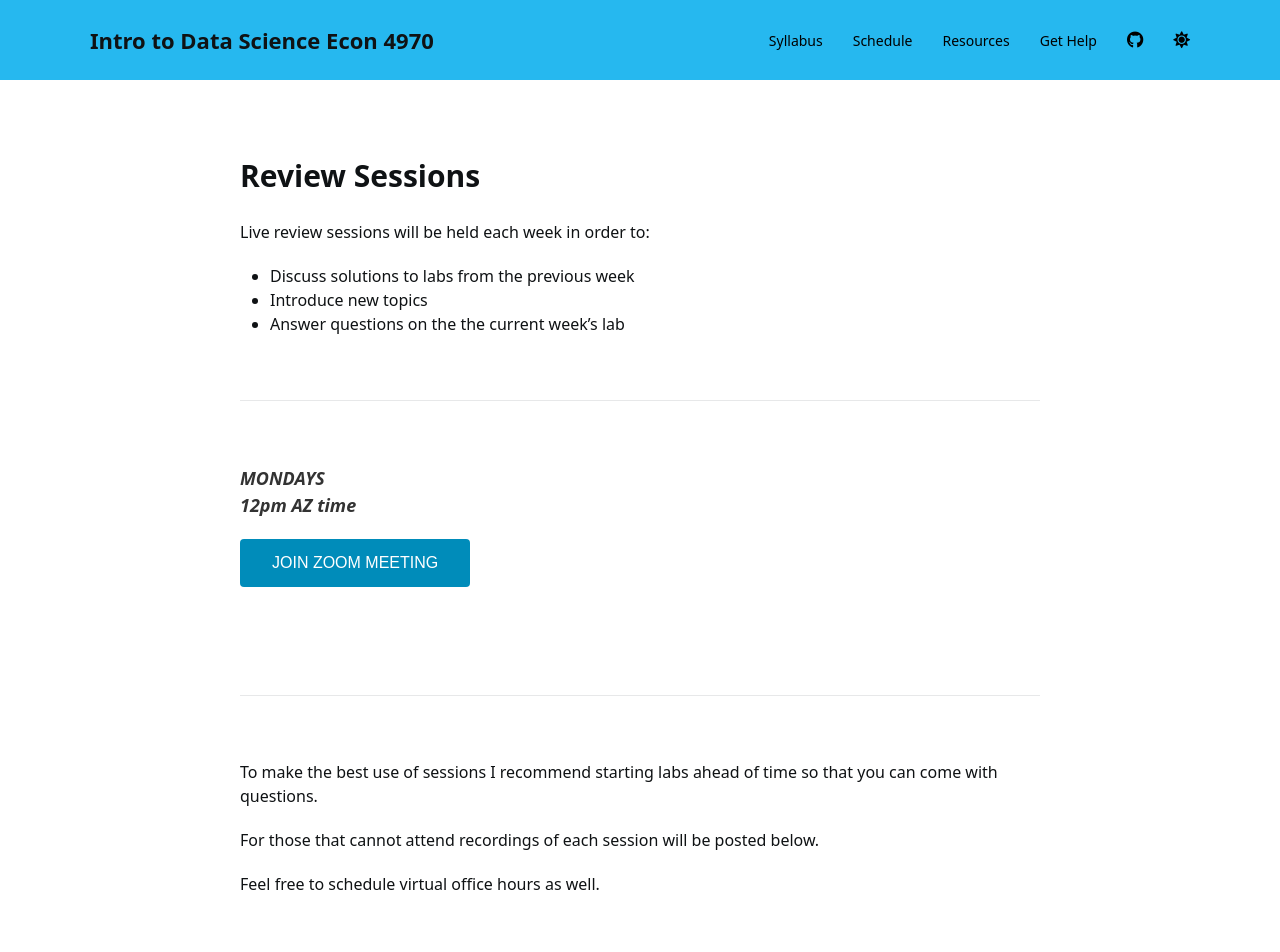
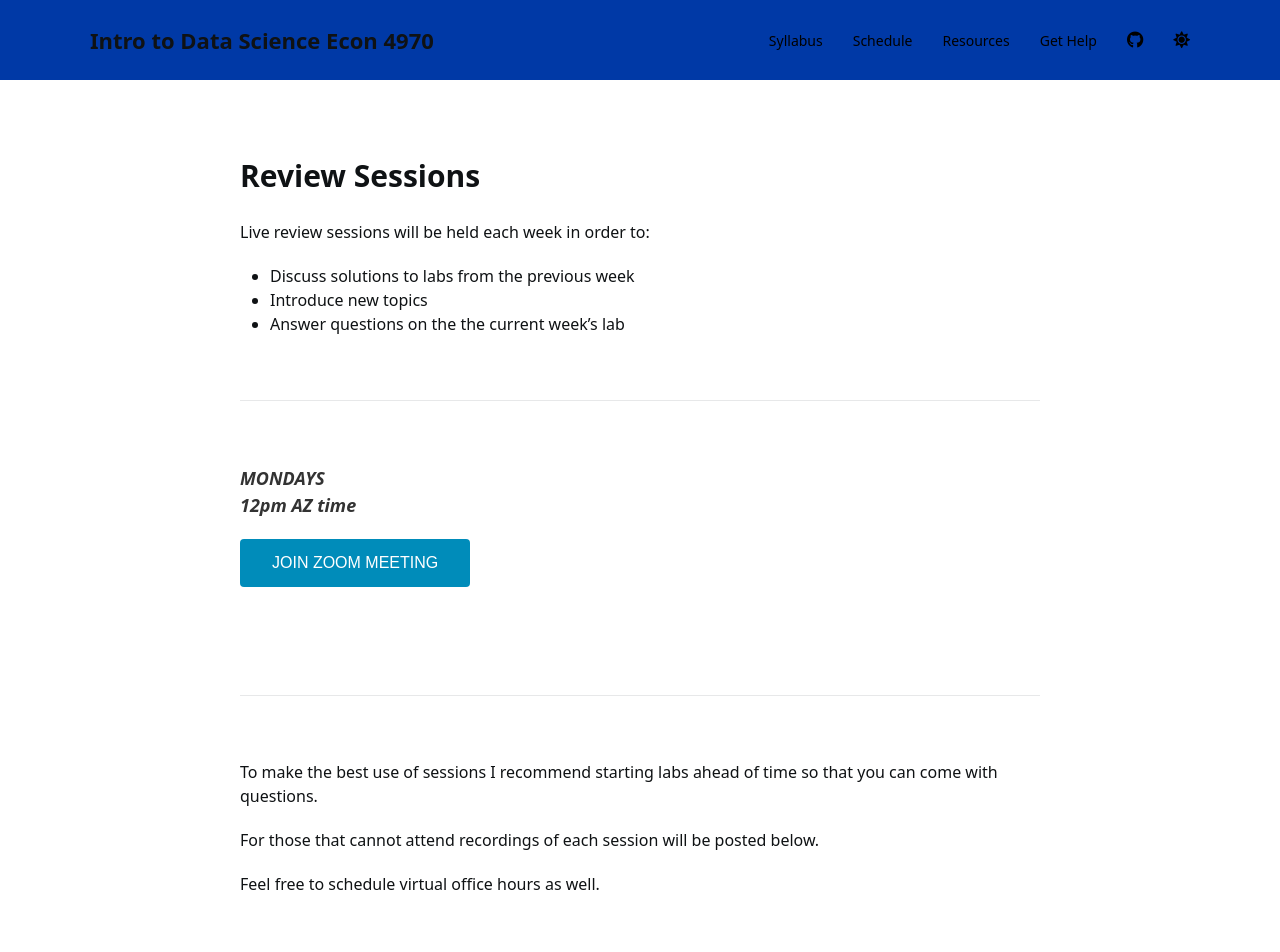
Before and after one commit to lalmada1/Intro-to-Data-Science-Econ-4970, a Jekyll site: the page built from review.md, in a window 1280 px wide and 1400 px high. Shown: the top 952 px of the window. Built offline with Jekyll 4.4.1, drawn with Linux system fonts in a browser that asks for light colours; nearby versions of some CDN libraries; a style sheet for code colours, icons or effects is not loaded.

Commit message:
Update custom.css

```diff
--- a/assets/css/custom.css
+++ b/assets/css/custom.css
@@ -41,14 +41,14 @@ header {
 }
 
 #default_nav {
-    background-color:rgb(38, 184, 239);
+    background-color: #0039a6 !important;
     /* background-color: #f08d14;  #ffaf4d; */
     font-size: 1.7em;
     color: white;
 }
 
 footer {
-    background-color:rgb(38, 184, 239);
+    background-color: #0039a6 !important;
     /* background-color: #f08d14;  #ffaf4d; #ff8c00; */
     color: white; /* rgb(255,255,255); */
     margin-top: 0px;
```
